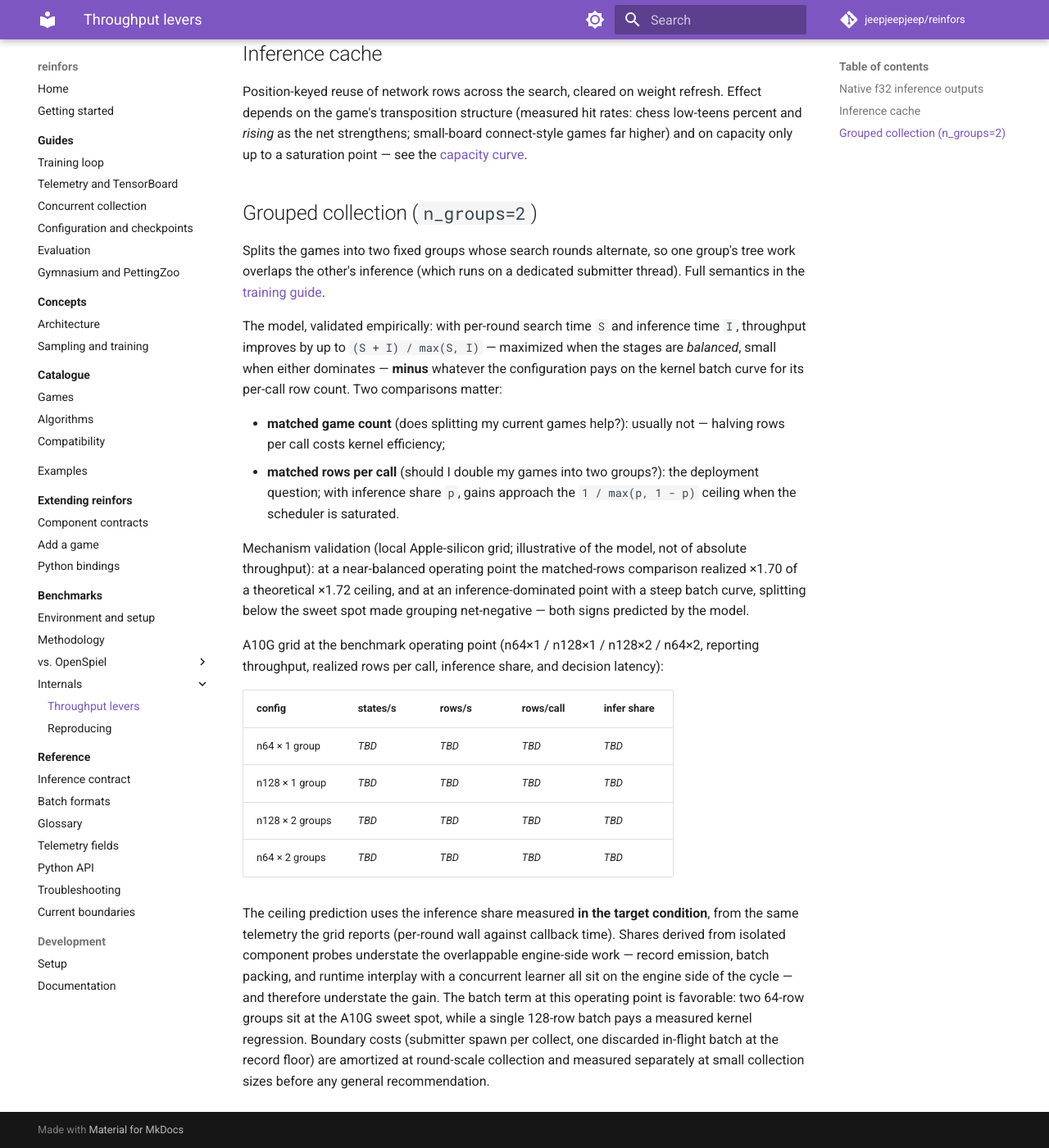
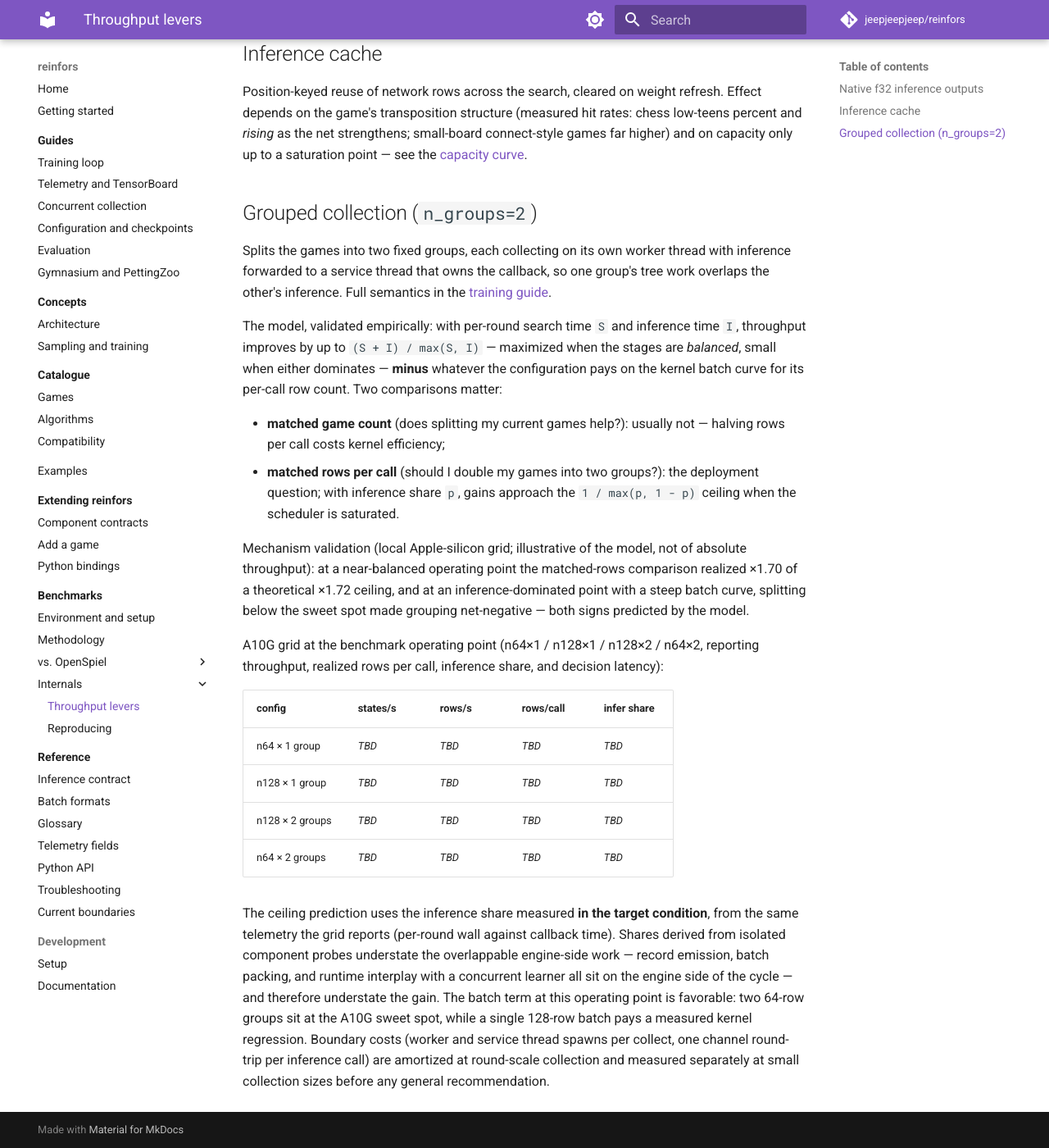
Before and after one commit to jeepjeepjeep/reinfors, an MkDocs documentation site: the page built from docs/benchmarks/internal/throughput-levers.md, in a window 1280 px wide and 1400 px high, scrolled down 585 px. Shown: the whole window at 82% size. Built offline with MkDocs 1.6.1 and Material for MkDocs 9.7.7, drawn with Linux system fonts in a browser that asks for light colours; comment, search, counter and statistics services are not loaded.

Commit message:
benchmarks docs: v2 grouped scheduler wording

```diff
--- a/docs/benchmarks/internal/throughput-levers.md
+++ b/docs/benchmarks/internal/throughput-levers.md
@@ -24,8 +24,9 @@ capacity only up to a saturation point — see the [capacity curve](index.md).
 
 ## Grouped collection (`n_groups=2`)
 
-Splits the games into two fixed groups whose search rounds alternate, so one group's tree
-work overlaps the other's inference (which runs on a dedicated submitter thread). Full
+Splits the games into two fixed groups, each collecting on its own worker thread with
+inference forwarded to a service thread that owns the callback, so one group's tree work
+overlaps the other's inference. Full
 semantics in the [training guide](../../guides/training.md#overlapping-search-and-inference-n_groups).
 
 The model, validated empirically: with per-round search time `S` and inference time `I`,
@@ -62,6 +63,6 @@ record emission, batch packing, and runtime interplay with a concurrent learner
 the engine side of the cycle — and therefore understate the gain. The batch term at this
 operating point is favorable: two 64-row groups sit at the A10G sweet spot, while a single
 128-row batch pays a measured kernel regression. Boundary costs
-(submitter spawn per collect, one discarded in-flight batch at the record floor) are
-amortized at round-scale collection and measured separately at small collection sizes
+(worker and service thread spawns per collect, one channel round-trip per inference call)
+are amortized at round-scale collection and measured separately at small collection sizes
 before any general recommendation.
```
Also changed, not shown: docs/benchmarks/openspiel/design-differences.md (+3 -2 lines).
